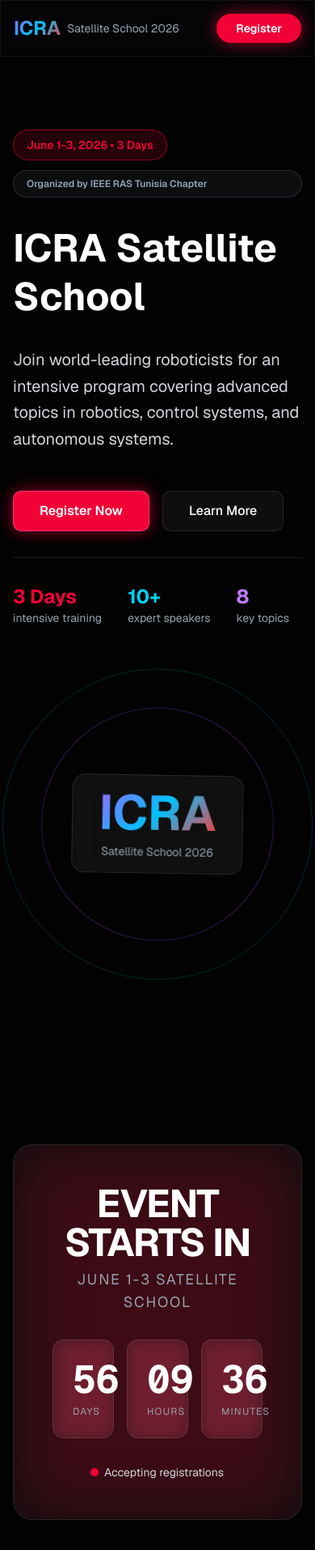
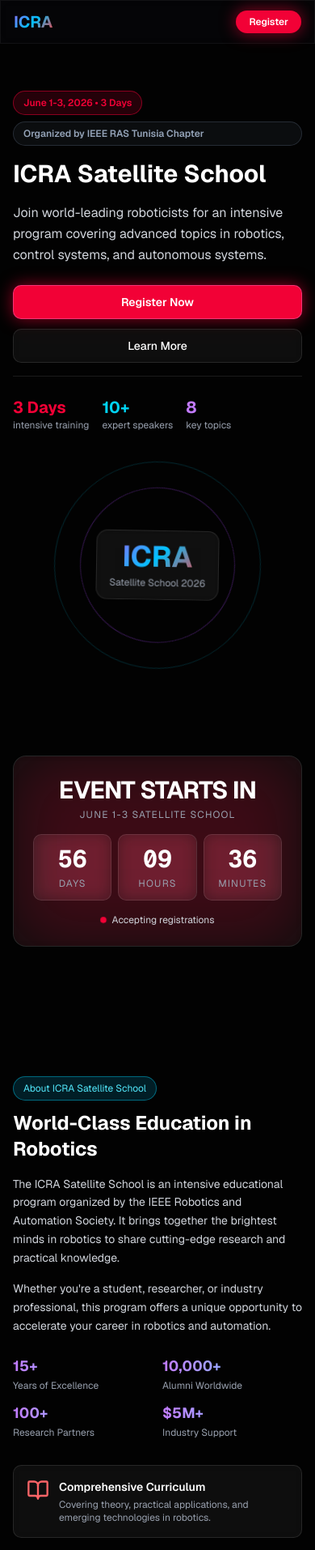
Before and after one commit to Anibaa/icra-website, a Next.js app: page / in a window 390 px wide. Shown: the top 1914 px of the page at 81% size. Built offline with nearby package versions, Linux system fonts and the light colour scheme.

Commit message:
responsive

```diff
--- a/components/about.tsx
+++ b/components/about.tsx
@@ -5,9 +5,9 @@ import { BookOpen, Users, Zap, Globe } from 'lucide-react';
 
 export function About() {
   return (
-    <section className="relative w-full py-20 overflow-hidden">
+    <section className="relative w-full py-12 sm:py-16 lg:py-20 overflow-hidden">
       <div className="absolute inset-0 -z-10">
-        <div className="absolute top-1/3 right-0 w-96 h-96 bg-cyan-500/10 rounded-full blur-3xl" />
+        <div className="absolute top-1/3 right-0 w-48 h-48 sm:w-96 sm:h-96 bg-cyan-500/10 rounded-full blur-3xl" />
 
         {/* Robot tech lines */}
         <motion.svg
@@ -42,29 +42,29 @@ export function About() {
       </div>
 
       <div className="max-w-7xl mx-auto px-4 sm:px-6 lg:px-8">
-        <div className="grid grid-cols-1 lg:grid-cols-2 gap-12 items-center">
+        <div className="grid grid-cols-1 lg:grid-cols-2 gap-8 sm:gap-10 lg:gap-12 items-center">
           {/* Left - Content */}
           <motion.div
             initial={{ opacity: 0, x: -50 }}
             whileInView={{ opacity: 1, x: 0 }}
             viewport={{ once: true }}
             transition={{ duration: 0.8 }}
-            className="space-y-8"
+            className="space-y-4 sm:space-y-6 lg:space-y-8"
           >
             <div>
-              <div className="inline-block px-4 py-2 bg-cyan-600/20 border border-cyan-500/50 rounded-full text-sm text-cyan-300 mb-4">
+              <div className="inline-block px-3 py-1.5 sm:px-4 sm:py-2 bg-cyan-600/20 border border-cyan-500/50 rounded-full text-xs sm:text-sm text-cyan-300 mb-3 sm:mb-4">
                 About ICRA Satellite School
               </div>
-              <h2 className="text-4xl md:text-5xl font-bold text-white mb-4">
+              <h2 className="text-2xl sm:text-3xl md:text-4xl lg:text-5xl font-bold text-white mb-3 sm:mb-4">
                 World-Class Education in Robotics
               </h2>
             </div>
 
-            <p className="text-gray-300 text-lg leading-relaxed">
+            <p className="text-gray-300 text-sm sm:text-base lg:text-lg leading-relaxed">
               The ICRA Satellite School is an intensive educational program organized by the IEEE Robotics and Automation Society. It brings together the brightest minds in robotics to share cutting-edge research and practical knowledge.
             </p>
 
-            <p className="text-gray-300 text-lg leading-relaxed">
+            <p className="text-gray-300 text-sm sm:text-base lg:text-lg leading-relaxed">
               Whether you&apos;re a student, researcher, or industry professional, this program offers a unique opportunity to accelerate your career in robotics and automation.
             </p>
 
@@ -73,7 +73,7 @@ export function About() {
               whileInView={{ opacity: 1, y: 0 }}
               viewport={{ once: true }}
               transition={{ delay: 0.2 }}
-              className="grid grid-cols-2 gap-6 pt-4"
+              className="grid grid-cols-2 gap-3 sm:gap-4 lg:gap-6 pt-2 sm:pt-4"
             >
               {[
                 { number: '15+', label: 'Years of Excellence' },
@@ -81,8 +81,8 @@ export function About() {
                 { number: '100+', label: 'Research Partners' },
                 { number: '$5M+', label: 'Industry Support' },
               ].map((stat, index) => (
-                <div key={index} className="space-y-1">
-                  <div className="text-2xl font-bold text-transparent bg-clip-text bg-gradient-to-r from-purple-400 to-cyan-400">
+                <div key={index} className="space-y-0.5 sm:space-y-1">
+                  <div className="text-lg sm:text-xl lg:text-2xl font-bold text-transparent bg-clip-text bg-gradient-to-r from-purple-400 to-cyan-400">
                     {stat.number}
                   </div>
                   <div className="text-xs text-gray-400">{stat.label}</div>
@@ -97,7 +97,7 @@ export function About() {
             whileInView={{ opacity: 1, x: 0 }}
             viewport={{ once: true }}
             transition={{ duration: 0.8 }}
-            className="space-y-6"
+            className="space-y-4 sm:space-y-6"
           >
             {[
               {
@@ -129,15 +129,15 @@ export function About() {
                   whileInView={{ opacity: 1, y: 0 }}
                   transition={{ delay: index * 0.1 }}
                   viewport={{ once: true }}
-                  className="glass rounded-lg p-6 border border-white/10 hover:border-red-500/30 transition group"
+                  className="glass rounded-lg p-4 sm:p-6 border border-white/10 hover:border-red-500/30 transition group"
                 >
-                  <div className="flex gap-4">
+                  <div className="flex gap-3 sm:gap-4">
                     <div className="text-red-400 flex-shrink-0 group-hover:scale-110 transition">
-                      <IconComponent size={32} />
+                      <IconComponent size={28} className="sm:w-8 sm:h-8" />
                     </div>
                     <div>
-                      <h3 className="text-white font-semibold mb-2">{feature.title}</h3>
-                      <p className="text-gray-400 text-sm">{feature.description}</p>
+                      <h3 className="text-white text-sm sm:text-base font-semibold mb-1 sm:mb-2">{feature.title}</h3>
+                      <p className="text-gray-400 text-xs sm:text-sm">{feature.description}</p>
                     </div>
                   </div>
                 </motion.div>
--- a/components/committee.tsx
+++ b/components/committee.tsx
@@ -37,9 +37,9 @@ const committeeMembers = [
 
 export function Committee() {
   return (
-    <section id="committee" className="relative w-full py-20 overflow-hidden">
+    <section id="committee" className="relative w-full py-12 sm:py-16 lg:py-20 overflow-hidden">
       <div className="absolute inset-0 -z-10">
-        <div className="absolute bottom-0 right-0 w-96 h-96 bg-red-600/10 rounded-full blur-3xl" />
+        <div className="absolute bottom-0 right-0 w-48 h-48 sm:w-96 sm:h-96 bg-red-600/10 rounded-full blur-3xl" />
       </div>
 
       <div className="max-w-7xl mx-auto px-4 sm:px-6 lg:px-8">
@@ -47,17 +47,17 @@ export function Committee() {
           initial={{ opacity: 0, y: 20 }}
           whileInView={{ opacity: 1, y: 0 }}
           viewport={{ once: true }}
-          className="text-center mb-16"
+          className="text-center mb-10 sm:mb-12 lg:mb-16"
         >
-          <h2 className="text-4xl md:text-5xl font-bold mb-4 text-white">
+          <h2 className="text-2xl sm:text-3xl md:text-4xl lg:text-5xl font-bold mb-3 sm:mb-4 text-white">
             Organizing Committee
           </h2>
-          <p className="text-gray-400 text-lg max-w-2xl mx-auto">
+          <p className="text-gray-400 text-sm sm:text-base lg:text-lg max-w-2xl mx-auto px-4">
             Distinguished leaders in robotics research overseeing the program
           </p>
         </motion.div>
 
-        <div className="grid grid-cols-1 md:grid-cols-2 lg:grid-cols-3 gap-6 max-w-4xl mx-auto">
+        <div className="grid grid-cols-1 sm:grid-cols-2 lg:grid-cols-3 gap-4 sm:gap-6 max-w-4xl mx-auto">
           {committeeMembers.map((member, index) => (
             <motion.div
               key={index}
@@ -65,14 +65,14 @@ export function Committee() {
               whileInView={{ opacity: 1, scale: 1 }}
               transition={{ delay: index * 0.05 }}
               viewport={{ once: true }}
-              className="glass rounded-lg p-6 border border-white/10 text-center hover:border-red-500/30 transition"
+              className="glass rounded-lg p-4 sm:p-6 border border-white/10 text-center hover:border-red-500/30 transition"
             >
-              <div className="inline-block px-3 py-1 bg-red-600/20 border border-red-500/50 rounded-full text-xs text-red-300 mb-4 uppercase tracking-wider font-semibold">
+              <div className="inline-block px-2.5 py-1 sm:px-3 sm:py-1 bg-red-600/20 border border-red-500/50 rounded-full text-xs font-semibold text-red-300 mb-3 sm:mb-4 uppercase tracking-wider">
                 {member.name}
               </div>
 
-              <h3 className="text-white font-bold text-lg mb-2">{member.title}</h3>
-              <p className="text-gray-400 text-sm">{member.affiliation}</p>
+              <h3 className="text-white font-bold text-sm sm:text-base lg:text-lg mb-1 sm:mb-2">{member.title}</h3>
+              <p className="text-gray-400 text-xs sm:text-sm">{member.affiliation}</p>
             </motion.div>
           ))}
         </div>
--- a/components/countdown-timer.tsx
+++ b/components/countdown-timer.tsx
@@ -74,7 +74,7 @@ export function CountdownTimer() {
   if (!mounted) return null;
 
   return (
-    <section id="countdown" className="relative w-full py-32 overflow-hidden">
+    <section id="countdown" className="relative w-full py-16 sm:py-24 lg:py-32 overflow-hidden">
       {/* Robot background effects */}
       <div className="absolute inset-0 -z-10 overflow-hidden">
         {/* Animated grid background */}
@@ -169,56 +169,56 @@ export function CountdownTimer() {
           initial={{ opacity: 0, y: 30 }}
           whileInView={{ opacity: 1, y: 0 }}
           viewport={{ once: true }}
-          className="mb-20 text-center"
+          className="mb-12 sm:mb-16 lg:mb-20 text-center"
         >
-          <div className="relative glass rounded-3xl p-12 border-2 border-red-500/30 overflow-hidden max-w-2xl mx-auto">
+          <div className="relative glass rounded-2xl sm:rounded-3xl p-6 sm:p-10 lg:p-12 border-2 border-red-500/30 overflow-hidden max-w-2xl mx-auto">
             {/* Background glow */}
             <div
               className="absolute inset-0 blur-2xl opacity-20 -z-10"
               style={{ backgroundColor: '#f20136' }}
             />
 
-            <div className="relative z-10 space-y-8">
+            <div className="relative z-10 space-y-4 sm:space-y-6 lg:space-y-8">
               <div>
-                <h2 className="text-5xl md:text-6xl font-bold mb-2 text-white tracking-tight">
+                <h2 className="text-3xl sm:text-4xl md:text-5xl lg:text-6xl font-bold mb-1 sm:mb-2 text-white tracking-tight">
                   EVENT STARTS IN
                 </h2>
-                <p className="text-gray-400 text-lg tracking-widest uppercase">June 1-3 Satellite School</p>
+                <p className="text-gray-400 text-xs sm:text-base lg:text-lg tracking-widest uppercase">June 1-3 Satellite School</p>
               </div>
 
               {/* Large Event Countdown */}
-              <div className="grid grid-cols-3 gap-4">
-                <motion.div className="glass rounded-xl p-6 border border-red-500/30">
-                  <div className="text-5xl font-bold text-white font-mono">
+              <div className="grid grid-cols-3 gap-2 sm:gap-3 lg:gap-4">
+                <motion.div className="glass rounded-lg sm:rounded-xl p-3 sm:p-4 lg:p-6 border border-red-500/30">
+                  <div className="text-3xl sm:text-4xl lg:text-5xl font-bold text-white font-mono">
                     {eventCountdown.days.toString().padStart(2, '0')}
                   </div>
-                  <div className="text-xs text-gray-400 uppercase tracking-widest mt-2">Days</div>
+                  <div className="text-xs text-gray-400 uppercase tracking-widest mt-1 sm:mt-2">Days</div>
                 </motion.div>
 
-                <motion.div className="glass rounded-xl p-6 border border-red-500/30">
-                  <div className="text-5xl font-bold text-white font-mono">
+                <motion.div className="glass rounded-lg sm:rounded-xl p-3 sm:p-4 lg:p-6 border border-red-500/30">
+                  <div className="text-3xl sm:text-4xl lg:text-5xl font-bold text-white font-mono">
                     {eventCountdown.hours.toString().padStart(2, '0')}
                   </div>
-                  <div className="text-xs text-gray-400 uppercase tracking-widest mt-2">Hours</div>
+                  <div className="text-xs text-gray-400 uppercase tracking-widest mt-1 sm:mt-2">Hours</div>
                 </motion.div>
 
-                <motion.div className="glass rounded-xl p-6 border border-red-500/30">
-                  <div className="text-5xl font-bold text-white font-mono">
+                <motion.div className="glass rounded-lg sm:rounded-xl p-3 sm:p-4 lg:p-6 border border-red-500/30">
+                  <div className="text-3xl sm:text-4xl lg:text-5xl font-bold text-white font-mono">
                     {eventCountdown.minutes.toString().padStart(2, '0')}
                   </div>
-                  <div className="text-xs text-gray-400 uppercase tracking-widest mt-2">Minutes</div>
+                  <div className="text-xs text-gray-400 uppercase tracking-widest mt-1 sm:mt-2">Minutes</div>
                 </motion.div>
               </div>
 
               {/* Status indicator */}
               <div className="flex items-center justify-center gap-2">
                 <motion.div
-                  className="w-2 h-2 rounded-full"
+                  className="w-1.5 h-1.5 sm:w-2 sm:h-2 rounded-full"
                   style={{ backgroundColor: '#f20136' }}
                   animate={{ scale: [1, 1.3, 1] }}
                   transition={{ duration: 1.5, repeat: Infinity }}
                 />
-                <span className="text-sm text-gray-300">Accepting registrations</span>
+                <span className="text-xs sm:text-sm text-gray-300">Accepting registrations</span>
               </div>
             </div>
           </div>
--- a/components/hero.tsx
+++ b/components/hero.tsx
@@ -6,30 +6,30 @@ import { CircuitBackground } from './circuit-background';
 
 export function Hero() {
   return (
-    <section className="relative w-full min-h-screen pt-20 flex items-center justify-center overflow-hidden">
+    <section className="relative w-full min-h-screen pt-16 sm:pt-20 flex items-center justify-center overflow-hidden">
       {/* Background gradient effect */}
       <div className="absolute inset-0 -z-10">
-        <div className="absolute top-0 left-1/4 w-96 h-96 bg-purple-600/20 rounded-full blur-3xl" />
-        <div className="absolute bottom-0 right-1/4 w-96 h-96 bg-cyan-500/20 rounded-full blur-3xl" />
-        <div className="absolute top-1/2 right-10 w-80 h-80 bg-red-600/15 rounded-full blur-3xl" />
+        <div className="absolute top-0 left-1/4 w-48 h-48 sm:w-96 sm:h-96 bg-purple-600/20 rounded-full blur-3xl" />
+        <div className="absolute bottom-0 right-1/4 w-48 h-48 sm:w-96 sm:h-96 bg-cyan-500/20 rounded-full blur-3xl" />
+        <div className="absolute top-1/2 right-10 w-40 h-40 sm:w-80 sm:h-80 bg-red-600/15 rounded-full blur-3xl" />
       </div>
 
       {/* Robotic circuit effect */}
       <CircuitBackground />
 
-      <div className="max-w-7xl mx-auto px-4 sm:px-6 lg:px-8 py-20 grid grid-cols-1 lg:grid-cols-2 gap-12 items-center">
+      <div className="max-w-7xl mx-auto px-4 sm:px-6 lg:px-8 py-12 sm:py-16 lg:py-20 grid grid-cols-1 lg:grid-cols-2 gap-8 sm:gap-12 items-center">
         {/* Left content */}
         <motion.div
           initial={{ opacity: 0, x: -50 }}
           animate={{ opacity: 1, x: 0 }}
           transition={{ duration: 0.8 }}
-          className="space-y-8"
+          className="space-y-4 sm:space-y-6 lg:space-y-8"
         >
-          <motion.div initial={{ opacity: 0 }} animate={{ opacity: 1 }} transition={{ delay: 0.2 }} className="space-y-3">
-            <div className="inline-block px-4 py-2 border rounded-full text-sm font-semibold" style={{ backgroundColor: 'rgba(242, 1, 54, 0.15)', borderColor: 'rgba(242, 1, 54, 0.5)', color: '#f20136' }}>
+          <motion.div initial={{ opacity: 0 }} animate={{ opacity: 1 }} transition={{ delay: 0.2 }} className="space-y-2 sm:space-y-3">
+            <div className="inline-block px-3 py-1.5 sm:px-4 sm:py-2 border rounded-full text-xs sm:text-sm font-semibold" style={{ backgroundColor: 'rgba(242, 1, 54, 0.15)', borderColor: 'rgba(242, 1, 54, 0.5)', color: '#f20136' }}>
               June 1-3, 2026 • 3 Days
             </div>
-            <div className="block px-4 py-2 border rounded-full text-xs font-semibold" style={{ backgroundColor: 'rgba(100, 116, 139, 0.1)', borderColor: 'rgba(100, 116, 139, 0.3)', color: '#94a3b8' }}>
+            <div className="block px-3 py-1.5 sm:px-4 sm:py-2 border rounded-full text-xs font-semibold" style={{ backgroundColor: 'rgba(100, 116, 139, 0.1)', borderColor: 'rgba(100, 116, 139, 0.3)', color: '#94a3b8' }}>
               Organized by IEEE RAS Tunisia Chapter
             </div>
           </motion.div>
@@ -38,7 +38,7 @@ export function Hero() {
             initial={{ opacity: 0, y: 20 }}
             animate={{ opacity: 1, y: 0 }}
             transition={{ delay: 0.3 }}
-            className="text-5xl md:text-7xl font-bold leading-tight text-white"
+            className="text-3xl sm:text-4xl md:text-5xl lg:text-6xl xl:text-7xl font-bold leading-tight text-white"
           >
             ICRA Satellite School
           </motion.h1>
@@ -47,7 +47,7 @@ export function Hero() {
             initial={{ opacity: 0, y: 20 }}
             animate={{ opacity: 1, y: 0 }}
             transition={{ delay: 0.4 }}
-            className="text-xl text-gray-300 max-w-lg leading-relaxed"
+            className="text-base sm:text-lg lg:text-xl text-gray-300 max-w-lg leading-relaxed"
           >
             Join world-leading roboticists for an intensive program covering advanced topics in robotics, control systems, and autonomous systems.
           </motion.p>
@@ -56,20 +56,20 @@ export function Hero() {
             initial={{ opacity: 0, y: 20 }}
             animate={{ opacity: 1, y: 0 }}
             transition={{ delay: 0.5 }}
-            className="flex gap-4 pt-4"
+            className="flex flex-col sm:flex-row gap-3 sm:gap-4 pt-2 sm:pt-4"
           >
             <motion.button
               whileHover={{ scale: 1.08 }}
               whileTap={{ scale: 0.95 }}
               style={{ backgroundColor: '#f20136' }}
-              className="px-8 py-3 rounded-lg text-white font-semibold hover:shadow-2xl transition-all duration-200 border border-pink-400/50 hover:border-pink-300 brand-red-glow"
+              className="w-full sm:w-auto px-6 sm:px-8 py-2.5 sm:py-3 rounded-lg text-sm sm:text-base text-white font-semibold hover:shadow-2xl transition-all duration-200 border border-pink-400/50 hover:border-pink-300 brand-red-glow"
             >
               Register Now
             </motion.button>
             <motion.button
               whileHover={{ scale: 1.05 }}
               whileTap={{ scale: 0.95 }}
-              className="px-8 py-3 glass rounded-lg text-white font-medium border border-white/30 hover:border-cyan-400/50 hover:bg-cyan-500/10 transition"
+              className="w-full sm:w-auto px-6 sm:px-8 py-2.5 sm:py-3 glass rounded-lg text-sm sm:text-base text-white font-medium border border-white/30 hover:border-cyan-400/50 hover:bg-cyan-500/10 transition"
             >
               Learn More
             </motion.button>
@@ -79,19 +79,19 @@ export function Hero() {
             initial={{ opacity: 0 }}
             animate={{ opacity: 1 }}
             transition={{ delay: 0.6 }}
-            className="flex gap-8 pt-8 border-t border-white/10"
+            className="flex flex-wrap gap-4 sm:gap-6 lg:gap-8 pt-6 sm:pt-8 border-t border-white/10"
           >
             <div>
-              <div className="text-2xl font-bold" style={{ color: '#f20136' }}>3 Days</div>
-              <div className="text-sm text-gray-400">intensive training</div>
+              <div className="text-xl sm:text-2xl font-bold" style={{ color: '#f20136' }}>3 Days</div>
+              <div className="text-xs sm:text-sm text-gray-400">intensive training</div>
             </div>
             <div>
-              <div className="text-2xl font-bold text-cyan-400">10+</div>
-              <div className="text-sm text-gray-400">expert speakers</div>
+              <div className="text-xl sm:text-2xl font-bold text-cyan-400">10+</div>
+              <div className="text-xs sm:text-sm text-gray-400">expert speakers</div>
             </div>
             <div>
-              <div className="text-2xl font-bold text-purple-400">8</div>
-              <div className="text-sm text-gray-400">key topics</div>
+              <div className="text-xl sm:text-2xl font-bold text-purple-400">8</div>
+              <div className="text-xs sm:text-sm text-gray-400">key topics</div>
             </div>
           </motion.div>
         </motion.div>
@@ -101,7 +101,7 @@ export function Hero() {
           initial={{ opacity: 0, x: 50 }}
           animate={{ opacity: 1, x: 0 }}
           transition={{ duration: 0.8 }}
-          className="relative h-96 md:h-full flex items-center justify-center"
+          className="relative h-64 sm:h-80 lg:h-96 xl:h-full flex items-center justify-center"
         >
           <motion.div
             animate={{ y: [0, 25, 0], rotate: [0, 5, 0] }}
@@ -113,20 +113,20 @@ export function Hero() {
               <motion.div
                 animate={{ rotate: 360 }}
                 transition={{ duration: 20, repeat: Infinity, ease: 'linear' }}
-                className="absolute w-72 h-72 border border-purple-500/30 rounded-full"
+                className="absolute w-48 h-48 sm:w-64 sm:h-64 lg:w-72 lg:h-72 border border-purple-500/30 rounded-full"
               />
               <motion.div
                 animate={{ rotate: -360 }}
                 transition={{ duration: 30, repeat: Infinity, ease: 'linear' }}
-                className="absolute w-96 h-96 border border-cyan-500/20 rounded-full"
+                className="absolute w-64 h-64 sm:w-80 sm:h-80 lg:w-96 lg:h-96 border border-cyan-500/20 rounded-full"
               />
             </div>
 
             {/* Logo content */}
-            <div className="relative z-10 text-center space-y-4">
-              <div className="inline-block px-8 py-4 glass rounded-2xl">
-                <div className="text-6xl font-bold gradient-text mb-2">ICRA</div>
-                <div className="text-sm text-gray-400">Satellite School 2026</div>
+            <div className="relative z-10 text-center space-y-2 sm:space-y-4">
+              <div className="inline-block px-4 py-3 sm:px-6 sm:py-4 lg:px-8 glass rounded-xl sm:rounded-2xl">
+                <div className="text-4xl sm:text-5xl lg:text-6xl font-bold gradient-text mb-1 sm:mb-2">ICRA</div>
+                <div className="text-xs sm:text-sm text-gray-400">Satellite School 2026</div>
               </div>
             </div>
           </motion.div>
--- a/components/navbar.tsx
+++ b/components/navbar.tsx
@@ -11,14 +11,14 @@ export function Navbar() {
       className="fixed top-0 w-full z-50"
     >
       <div className="glass-dark backdrop-blur-lg border-b border-white/10">
-        <div className="max-w-7xl mx-auto px-4 sm:px-6 lg:px-8 py-4">
+        <div className="max-w-7xl mx-auto px-4 sm:px-6 lg:px-8 py-3 sm:py-4">
           <div className="flex items-center justify-between">
-            <Link href="/" className="flex items-center gap-2">
-              <div className="text-2xl font-bold gradient-text">ICRA</div>
-              <div className="text-sm text-gray-400">Satellite School 2026</div>
+            <Link href="/" className="flex items-center gap-1.5 sm:gap-2">
+              <div className="text-xl sm:text-2xl font-bold gradient-text">ICRA</div>
+              <div className="hidden sm:block text-xs sm:text-sm text-gray-400">Satellite School 2026</div>
             </Link>
 
-            <div className="hidden md:flex items-center gap-8">
+            <div className="hidden md:flex items-center gap-4 lg:gap-8">
               <Link href="/program" className="text-sm hover:text-primary transition">
                 Program
               </Link>
@@ -37,7 +37,7 @@ export function Navbar() {
               whileHover={{ scale: 1.08 }}
               whileTap={{ scale: 0.95 }}
               style={{ backgroundColor: '#f20136' }}
-              className="px-6 py-2 rounded-full text-white text-sm font-semibold hover:border border-pink-400/50 brand-red-glow"
+              className="px-4 sm:px-6 py-1.5 sm:py-2 rounded-full text-white text-xs sm:text-sm font-semibold hover:border border-pink-400/50 brand-red-glow"
             >
               Register
             </motion.button>
```
Also changed, not shown: components/cta.tsx (+12 -12 lines), components/footer.tsx (+22 -22 lines), components/partners.tsx (+11 -11 lines), components/program-timeline.tsx (+18 -18 lines), components/speakers.tsx (+16 -16 lines).
